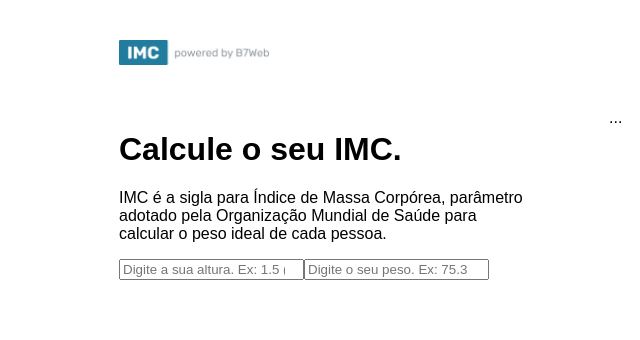
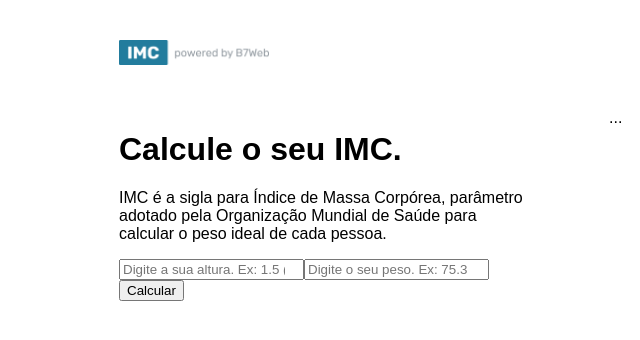
Before and after one commit to J0nzera/calculadora-imc, a React (Create React App) app: page / in a window 1280 px wide. Shown: the top 340 px of the page, without its empty margins (71-711 px from the left). Built offline with nearby package versions, Linux system fonts and the light colour scheme.

Commit message:
feat: adicionando o botão de calcular

```diff
--- a/src/App.tsx
+++ b/src/App.tsx
@@ -5,6 +5,13 @@ import poweredImage from "./assets/powered.png";
 const App = () => {
   const [heightField, setHeightField] = useState<number>(0);
   const [weightField, setWeightField] = useState<number>(0);
+
+  const handleCalculateButton = () => {
+    if (heightField && weightField) {
+    } else {
+      alert("Digite todos os campos");
+    }
+  };
 
   return (
     <div className={styles.main}>
@@ -34,6 +41,8 @@ const App = () => {
             value={weightField > 0 ? weightField : ""}
             onChange={(e) => setWeightField(parseFloat(e.target.value))}
           />
+
+          <button onClick={handleCalculateButton}>Calcular</button>
         </div>
         <div className={styles.rightSide}>...</div>
       </div>
```
